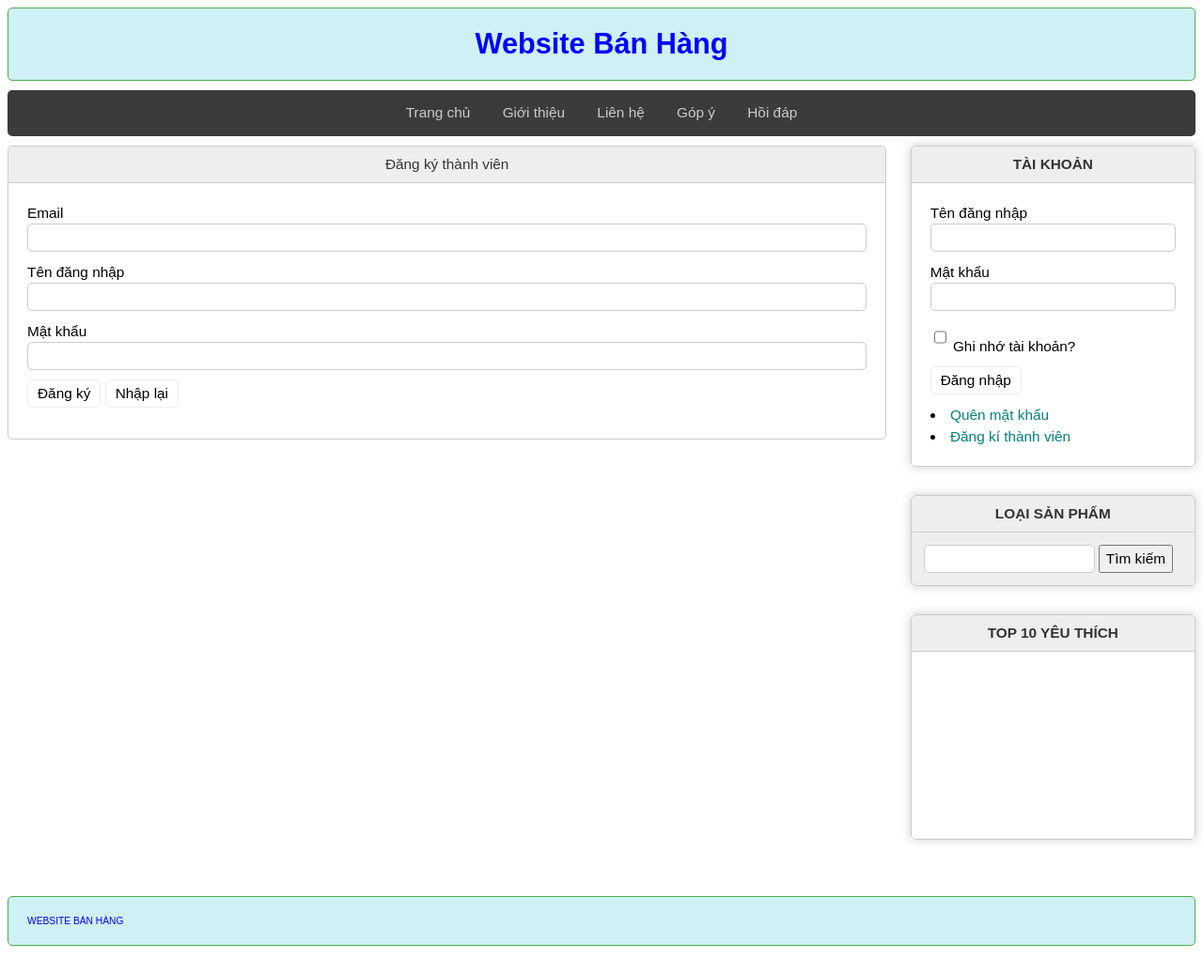
After one commit to DucLich/WebBanHang_QT_CC_PTPM, a PHP site: template view/taikhoan/dangky.php in a window 1280 px wide. The commit adds this page. Shown: the whole page at 94% size. Run offline with PHP 8.4, Linux system fonts and the light colour scheme; the template is opened without the code that fills it, so the values that code supplies are empty.

Commit message:
dky_dnhap

```diff
--- /dev/null
+++ b/view/taikhoan/dangky.php
@@ -0,0 +1,42 @@
+
+<div class="row mb">
+    <div class="boxtrai mr">
+        <div class="row mb">
+            <div class="boxtitle">Đăng ký thành viên</div>
+            <div class="row boxcontent formtaikhoan">
+                <form name="registrationForm" action="index.php?act=dangky" method="post">
+                    <div class="row mb10">
+                        Email <br />
+                        <input type="email" name="email" id="">
+                        <div id="error-email" style="color: red;"></div> <!-- Thêm phần tử cho thông báo -->
+                    </div>
+                    <div class="row mb10">
+                        Tên đăng nhập <br />
+                        <input type="text" name="user" id="username">
+                        <div id="error-username" style="color: red;"></div> <!-- Thêm phần tử cho thông báo -->
+                    </div>
+                    <div class="row mb10">
+                        Mật khẩu <br />
+                        <input type="password" name="pass" id="">
+                        <div id="error-password" style="color: red;"></div> <!-- Thêm phần tử cho thông báo -->
+                    </div>
+
+                    <input type="submit" value="Đăng ký" name="dangky" onclick="return validateRegistration()">
+                    <input type="reset" value="Nhập lại">
+                </form>
+                <h2 class="thongbao">
+                    <?php
+                    if (isset($thongbao) && ($thongbao != "")) {
+                        echo "<span style='color: green;'>$thongbao</span>";
+                    }
+                    ?>
+                </h2>
+            </div>
+        </div>
+    </div>
+    <div class="boxphai">
+        <?php
+        include "view/boxright.php";
+        ?>
+    </div>
+</div>
```
Also changed, not shown: index.php (+31 -4 lines), model/taikhoan.php (added, +15 -0 lines).
